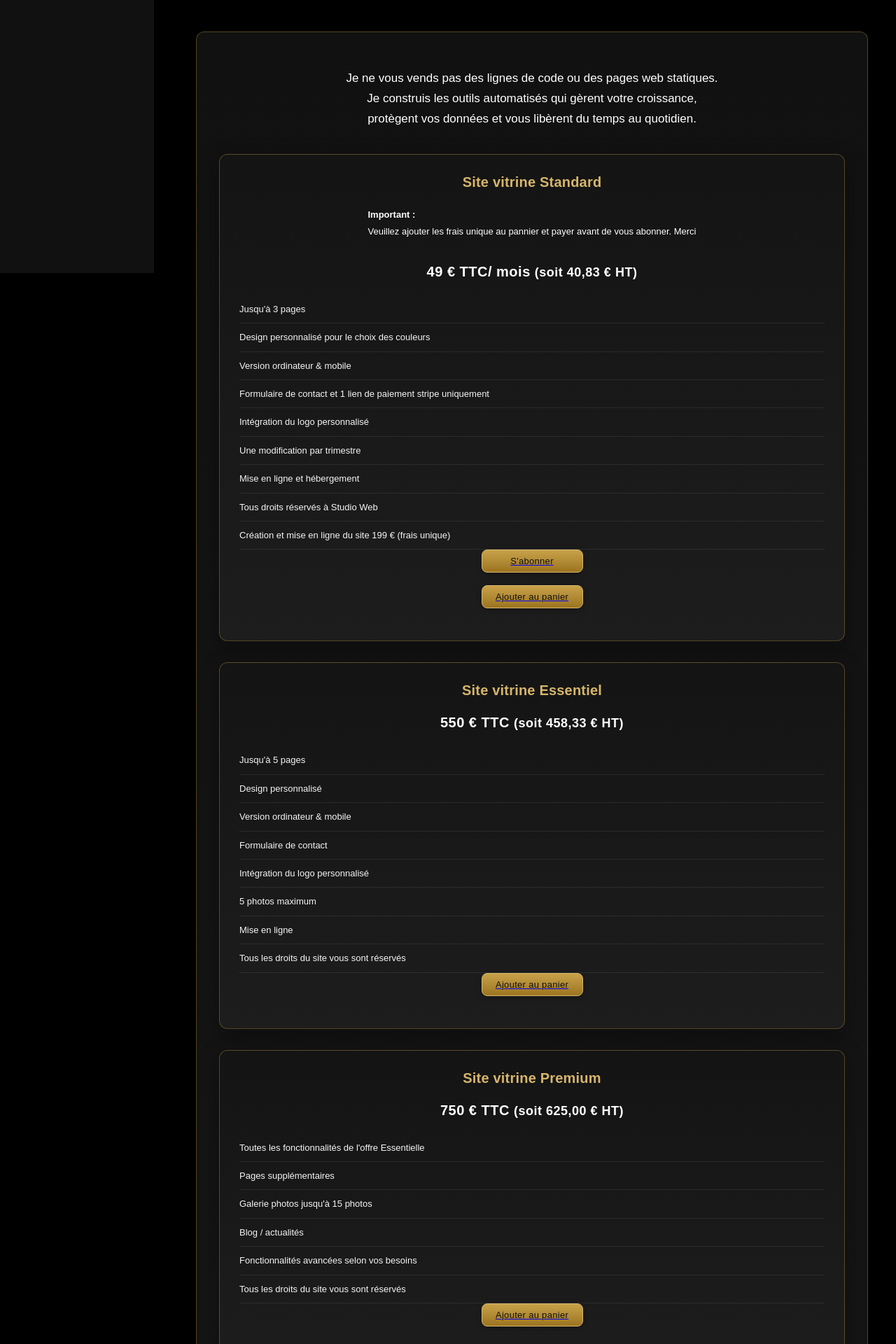
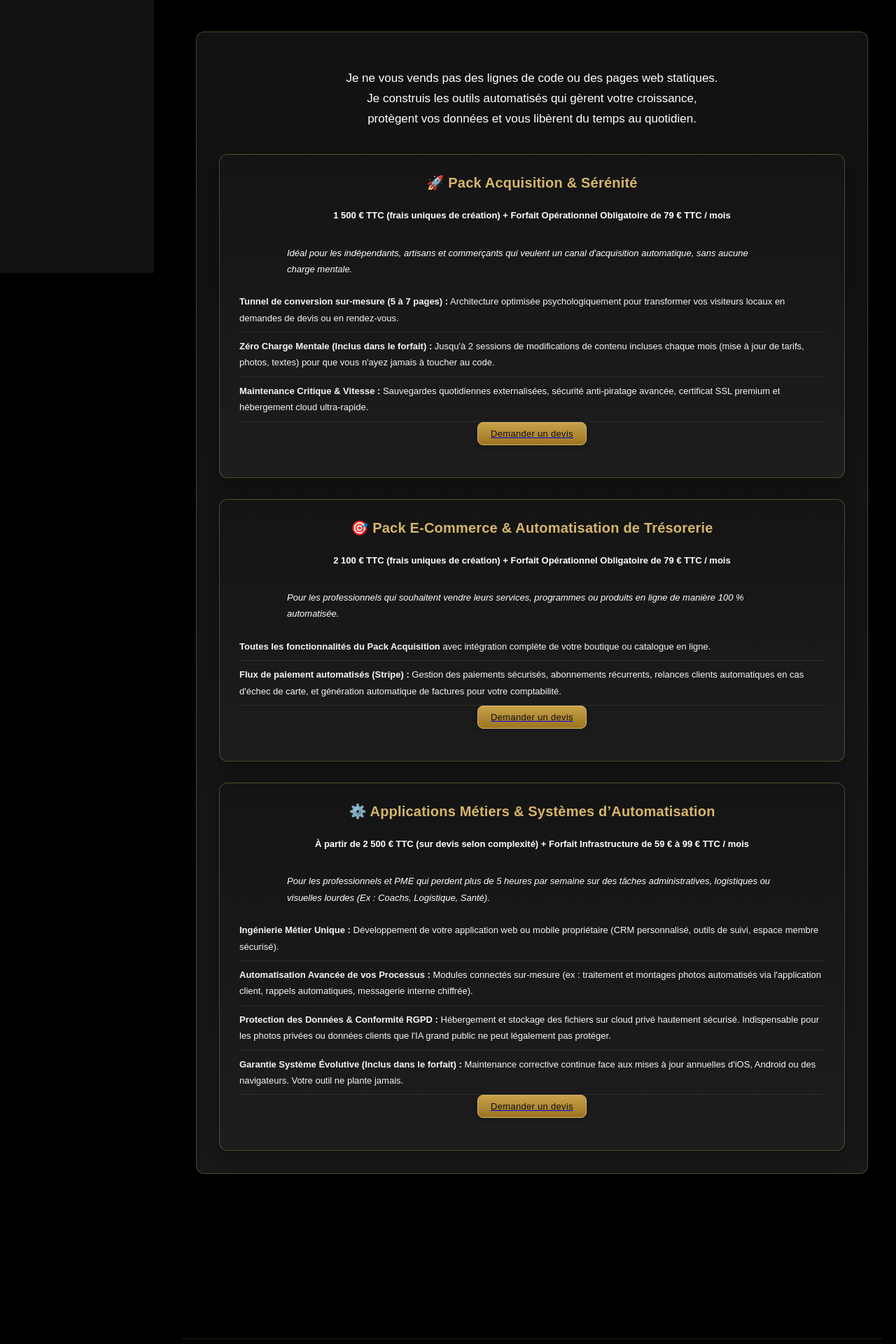
Before and after one commit to MSEDIT-1304/Studio-Web-Applications, a Flask app: page /services in a window 1280 px wide. Shown: the part 450-2370 px from the top of the page at 70% size. Run offline with Flask 3, Linux system fonts and the light colour scheme.

Commit message:
Update services.html

```diff
--- a/templates/services.html
+++ b/templates/services.html
@@ -44,203 +44,136 @@ Je ne vous vends pas des lignes de code ou des pages web statiques.<br>
 Je construis les outils automatisés qui gèrent votre croissance,<br>
 protègent vos données et vous libèrent du temps au quotidien.
 </p>
+<div class="offres">
 
-<div class="offres">
+    <!-- OFFRE 1 : PACK ACQUISITION -->
 
     <div class="offre">
 
+        <h4>🚀 Pack Acquisition & Sérénité</h4>
 
-        <h4>Site vitrine Standard</h4>
+        <p>
+            <strong>
+                1 500 € TTC (frais uniques de création) + Forfait Opérationnel Obligatoire de 79 € TTC / mois
+            </strong>
+        </p>
 
-    <p style="text-align:left; margin-bottom:20px;">
-
-    <strong>Important :</strong><br>
-
-    Veuillez ajouter les frais unique au pannier et payer avant de vous abonner. Merci
-
-    <br>
-
+        <p>
+            <em>
+                Idéal pour les indépendants, artisans et commerçants qui veulent un canal d'acquisition automatique, sans aucune charge mentale.
+            </em>
         </p>
-        <div class="prix">
-            49 € TTC/ mois <span style="font-size:0.9em;">(soit 40,83 € HT)</span>
-        </div>
-
 
         <ul>
-            <li>Jusqu'à 3 pages</li>
-            <li>Design personnalisé pour le choix des couleurs</li>
-            <li>Version ordinateur & mobile</li>
-            <li>Formulaire de contact et 1 lien de paiement stripe uniquement</li>
-            <li>Intégration du logo personnalisé</li>
-            <li>Une modification par trimestre</li>
-            <li>Mise en ligne et hébergement</li>
-            <li>Tous droits réservés à Studio Web</li>
-            <li>Création et mise en ligne du site 199 € (frais unique)</li>
+
+            <li>
+                <strong>Tunnel de conversion sur-mesure (5 à 7 pages) :</strong>
+                Architecture optimisée psychologiquement pour transformer vos visiteurs locaux en demandes de devis ou en rendez-vous.
+            </li>
+
+            <li>
+                <strong>Zéro Charge Mentale (Inclus dans le forfait) :</strong>
+                Jusqu'à 2 sessions de modifications de contenu incluses chaque mois (mise à jour de tarifs, photos, textes) pour que vous n'ayez jamais à toucher au code.
+            </li>
+
+            <li>
+                <strong>Maintenance Critique & Vitesse :</strong>
+                Sauvegardes quotidiennes externalisées, sécurité anti-piratage avancée, certificat SSL premium et hébergement cloud ultra-rapide.
+            </li>
 
         </ul>
 
-        <a href="https://buy.stripe.com/28E9AUb2O2pf8671ry9fW0k" target="_blank">
-        <button>S'abonner</button>
-        </a>
-
-
-        </ul>
-
-        <a href="/ajouter/frais199">
-            <button>Ajouter au panier</button>
-        </a>
-
-
-    </div>
-
-
-    <div class="offre">
-
-        <h4>Site vitrine Essentiel</h4>
-
-        <div class="prix">
-            550 € TTC <span style="font-size:0.9em;">(soit 458,33 € HT)</span>
-        </div>
-
-        <ul>
-            <li>Jusqu'à 5 pages</li>
-            <li>Design personnalisé</li>
-            <li>Version ordinateur & mobile</li>
-            <li>Formulaire de contact</li>
-            <li>Intégration du logo personnalisé</li>
-            <li>5 photos maximum</li>
-            <li>Mise en ligne</li>
-            <li>Tous les droits du site vous sont réservés</li>
-
-        </ul>
-
-        <a href="/ajouter/site550">
-            <button>Ajouter au panier</button>
+        <a href="/contact">
+            <button type="button">Demander un devis</button>
         </a>
 
     </div>
 
 
+    <!-- OFFRE 2 : PACK E-COMMERCE -->
+
     <div class="offre">
 
-        <h4>Site vitrine Premium</h4>
+        <h4>🎯 Pack E-Commerce & Automatisation de Trésorerie</h4>
 
-        <div class="prix">
-            750 € TTC <span style="font-size:0.9em;">(soit 625,00 € HT)</span>
-        </div>
+        <p>
+            <strong>
+                2 100 € TTC (frais uniques de création) + Forfait Opérationnel Obligatoire de 79 € TTC / mois
+            </strong>
+        </p>
+
+        <p>
+            <em>
+                Pour les professionnels qui souhaitent vendre leurs services, programmes ou produits en ligne de manière 100 % automatisée.
+            </em>
+        </p>
 
         <ul>
-            <li>Toutes les fonctionnalités de l'offre Essentielle</li>
-            <li>Pages supplémentaires</li>
-            <li>Galerie photos jusqu'à 15 photos</li>
-            <li>Blog / actualités</li>
-            <li>Fonctionnalités avancées selon vos besoins</li>
-            <li>Tous les droits du site vous sont réservés</li>
+
+            <li>
+                <strong>Toutes les fonctionnalités du Pack Acquisition</strong>
+                avec intégration complète de votre boutique ou catalogue en ligne.
+            </li>
+
+            <li>
+                <strong>Flux de paiement automatisés (Stripe) :</strong>
+                Gestion des paiements sécurisés, abonnements récurrents, relances clients automatiques en cas d'échec de carte, et génération automatique de factures pour votre comptabilité.
+            </li>
+
         </ul>
 
-        <a href="/ajouter/site750">
-            <button>Ajouter au panier</button>
+        <a href="/contact">
+            <button type="button">Demander un devis</button>
         </a>
 
     </div>
 
 
-<div class="offre">
-
-    <h4>Applications web personnalisées</h4>
-
-    <div class="prix">
-        2 500 € TTC <span style="font-size:0.9em;">(soit 2 083,33 € HT)</span>
-    </div>
-
-    <ul>
-        <li>Application de gestion d'entreprise</li>
-        <li>Gestion de rendez-vous</li>
-        <li>Suivi de perte de poids</li>
-        <li>Outil métier personnalisé</li>
-        <li>Application web professionnelle sur mesure</li>
-        <li>Tous les droits du site vous sont réservés</li>
-    </ul>
-
-   <a href="/ajouter/application2500">
-        <button>Ajouter au panier</button>
-    </a>
-
-</div>
-
-<br><br>
+    <!-- OFFRE 3 : APPLICATIONS METIERS -->
 
     <div class="offre">
 
-    <h4>Maintenance & accompagnement</h4>
+        <h4>⚙️ Applications Métiers & Systèmes d’Automatisation</h4>
 
-<p style="text-align:left; margin-bottom:20px;">
+        <p>
+            <strong>
+                À partir de 2 500 € TTC (sur devis selon complexité) + Forfait Infrastructure de 59 € à 99 € TTC / mois
+            </strong>
+        </p>
 
-<strong>Important :</strong><br>
-
-Une fois votre site finalisé et prêt à être mis en ligne, nous vous inviterons à choisir la formule d'abonnement la plus adaptée à vos besoins.
-
-<br>
-
+        <p>
+            <em>
+                Pour les professionnels et PME qui perdent plus de 5 heures par semaine sur des tâches administratives, logistiques ou visuelles lourdes (Ex : Coachs, Logistique, Santé).
+            </em>
         </p>
 
         <ul>
 
             <li>
-            <strong>Formule de base – 30 € TTC / mois (soit 25 € HT / mois)</strong>
+                <strong>Ingénierie Métier Unique :</strong>
+                Développement de votre application web ou mobile propriétaire (CRM personnalisé, outils de suivi, espace membre sécurisé).
             </li>
 
-        <li>Hébergement sécurisé</li>
-        <li>Mises à jour</li>
+            <li>
+                <strong>Automatisation Avancée de vos Processus :</strong>
+                Modules connectés sur-mesure (ex : traitement et montages photos automatisés via l'application client, rappels automatiques, messagerie interne chiffrée).
+            </li>
+
+            <li>
+                <strong>Protection des Données & Conformité RGPD :</strong>
+                Hébergement et stockage des fichiers sur cloud privé hautement sécurisé. Indispensable pour les photos privées ou données clients que l'IA grand public ne peut légalement pas protéger.
+            </li>
+
+            <li>
+                <strong>Garantie Système Évolutive (Inclus dans le forfait) :</strong>
+                Maintenance corrective continue face aux mises à jour annuelles d'iOS, Android ou des navigateurs. Votre outil ne plante jamais.
+            </li>
 
         </ul>
 
-    <a href="https://buy.stripe.com/eVq7sM7QCgg5867eek9fW0j" target="_blank">
-        <button>S'abonner</button>
+        <a href="/contact">
+            <button type="button">Demander un devis</button>
         </a>
-
-    <br><br>
-
-        <li>
-            <strong>Formule Essentielle – 45 € TTC / mois (soit 37,50 € HT / mois)</strong>
-        </li>
-
-        <li>Hébergement sécurisé</li>
-        <li>Maintenance technique</li>
-        <li>Sauvegardes automatiques</li>
-        <li>Assistance par e-mail</li>
-
-    </ul>
-
-    <a href="https://buy.stripe.com/8x2dRafj47Jzdqr7PW9fW0d" target="_blank">
-        <button>S'abonner</button>
-    </a>
-
-    <br><br>
-
-    <ul>
-
-        <li>
-            <strong>Formule Confort – 59 € TTC / mois (soit 49,17 € HT / mois)</strong>
-        </li>
-
-        <li>Tous les services de la formule Essentielle</li>
-        <li>Ajout ou modification de textes</li>
-        <li>Jusqu'à 5 images par mois</li>
-        <li>Jusqu'à 10 modifications de contenus ou tarifs par mois</li>
-
-    </ul>
-
-    <a href="https://buy.stripe.com/bJe5kE5Iu4xn5XZ2vC9fW0e" target="_blank">
-        <button>S'abonner</button>
-    </a>
-
-    <br><br>
-
-
-    <p>
-        <em>Les développements majeurs et les nouvelles fonctionnalités font l'objet d'un devis personnalisé.</em>
-    </p>
 
     </div>
 
```
Lines whose indentation alone changed are shown as unchanged.
